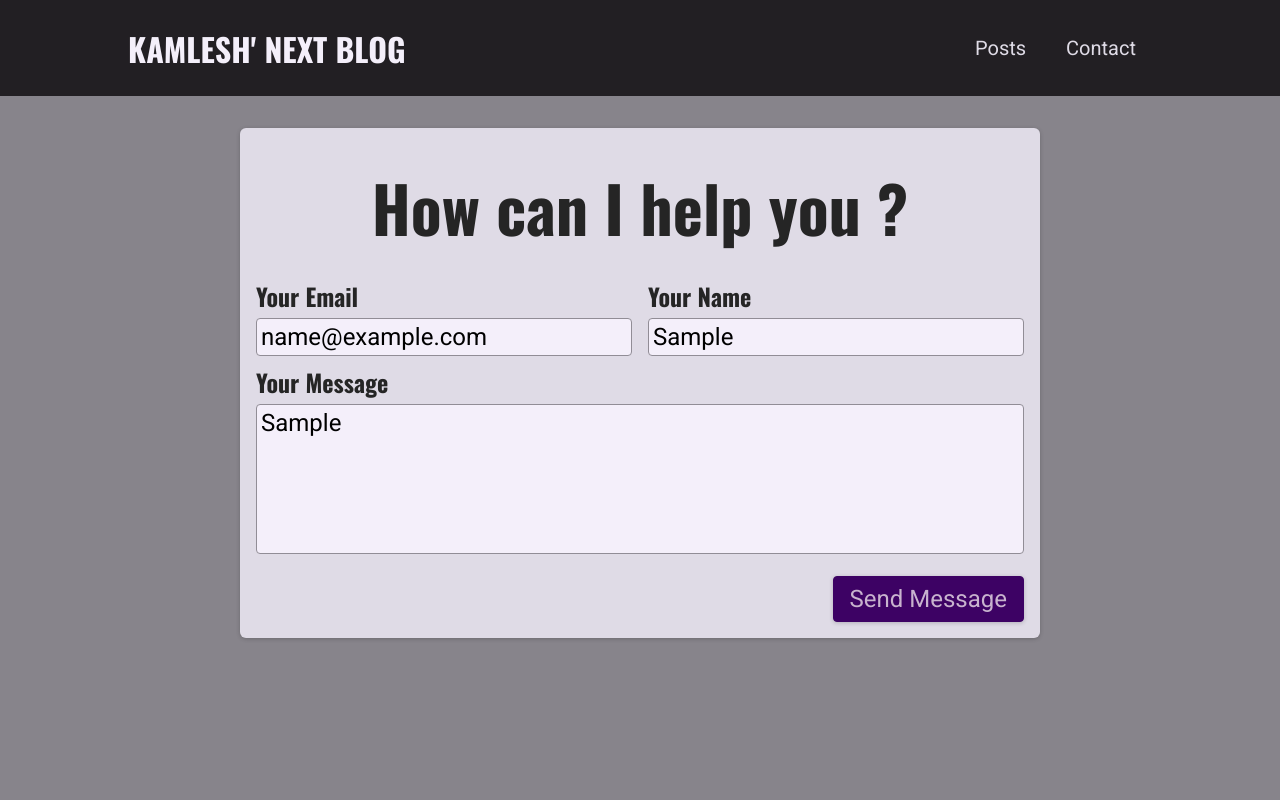
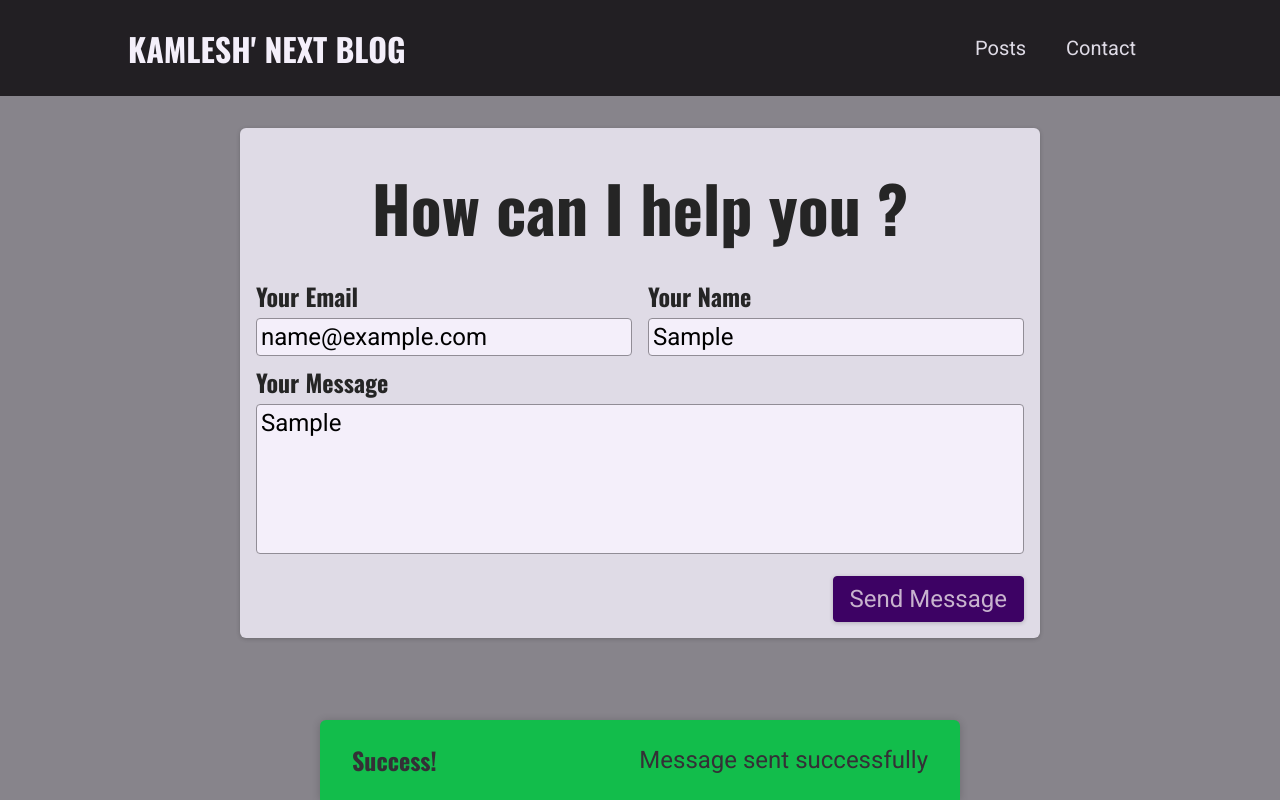
Before and after one commit to kamlesh-simbanic/blog-app-next-js, a Next.js app: page /contact in a window 1280 px wide. Both pictures are taken after typing "name@example.com", "Sample", "Sample" into the empty fields and a click on the button "Send Message". Built offline with nearby package versions, Linux system fonts and the light colour scheme; no server answers; the database is empty.

Commit message:
contact form done

```diff
--- a/components/contact/contact-form.js
+++ b/components/contact/contact-form.js
@@ -1,5 +1,6 @@
-import { useState } from "react";
+import { useEffect, useState } from "react";
 import classes from "./contact-form.module.css";
+import Notification from "../ui/notification";
 
 const initialContact = {
   name: "",
@@ -7,8 +8,39 @@
   message: "",
 };
 
+async function sendContactData(contact) {
+  const requestBody = JSON.stringify(contact);
+
+  const response = await fetch("/api/contact", {
+    method: "POST",
+    body: requestBody,
+    headers: {
+      "Content-Type": "application/json",
+    },
+  });
+
+  const data = response.json();
+
+  if (!response.ok) {
+    throw new Error(data.message || "Something went Wrong");
+  }
+}
+
 function ContactForm() {
   const [contact, setContact] = useState(initialContact);
+  const [requestStatus, setRequestStatus] = useState();
+  const [requestError, setRequestError] = useState();
+
+  useEffect(() => {
+    if (["success", "error"].includes(requestStatus)) {
+      const timer = setTimeout(() => {
+        setRequestStatus(null);
+        setRequestError(null);
+      }, 3000);
+
+      return () => clearTimeout(timer);
+    }
+  }, [requestStatus]);
 
   function onChangeHandler(event) {
     setContact((prevContact) => ({
@@ -17,18 +49,46 @@
     }));
   }
 
-  function sendMessageHandler(event) {
+  async function sendMessageHandler(event) {
     event.preventDefault();
 
-    const requestBody = JSON.stringify(contact);
+    setRequestStatus("pending");
 
-    fetch("/api/contact", {
-      method: "POST",
-      body: requestBody,
-      headers: {
-        "Content-Type": "application/json",
-      },
-    });
+    try {
+      await sendContactData(contact);
+      setContact(initialContact);
+    } catch (error) {
+      setRequestError(error.message);
+      setRequestStatus("error");
+    }
+
+    setRequestStatus("success");
+  }
+
+  let notification;
+
+  if (requestStatus === "pending") {
+    notification = {
+      status: "pending",
+      title: "Sending Message...",
+      message: "Your message on its way",
+    };
+  }
+
+  if (requestStatus === "success") {
+    notification = {
+      status: "success",
+      title: "Success!",
+      message: "Message sent successfully",
+    };
+  }
+
+  if (requestStatus === "error") {
+    notification = {
+      status: "error",
+      title: "Error!",
+      message: requestError,
+    };
   }
 
   return (
@@ -71,6 +131,13 @@
           <button>Send Message</button>
         </div>
       </form>
+      {notification && (
+        <Notification
+          title={notification.title}
+          status={notification.status}
+          message={notification.message}
+        />
+      )}
     </section>
   );
 }
--- /dev/null
+++ b/components/ui/notification.js
@@ -0,0 +1,28 @@
+import ReactDOM from 'react-dom';
+
+import classes from './notification.module.css';
+
+function Notification(props) {
+  const { title, message, status } = props;
+
+  let statusClasses = '';
+
+  if (status === 'success') {
+    statusClasses = classes.success;
+  }
+
+  if (status === 'error') {
+    statusClasses = classes.error;
+  }
+
+  const cssClasses = `${classes.notification} ${statusClasses}`;
+
+  return (
+    <div className={cssClasses}>
+      <h2>{title}</h2>
+      <p>{message}</p>
+    </div>
+  );
+}
+
+export default Notification;
--- /dev/null
+++ b/components/ui/notification.module.css
@@ -0,0 +1,43 @@
+.notification {
+  display: flex;
+  justify-content: space-between;
+  align-items: center;
+  color: var(--color-grey-100);
+  background-color: var(--color-grey-800);
+  padding: 0 var(--size-8);
+  box-shadow: 0 1px 8px rgba(0, 0, 0, 0.2);
+  position: fixed;
+  height: 5rem;
+  bottom: 0;
+  width: 100%;
+  left: 0;
+  border-top-right-radius: 0;
+  border-top-left-radius: 0;
+}
+
+.notification h2 {
+  font-size: var(--size-6);
+  margin: 0;
+}
+
+.notification p {
+  margin: 0;
+}
+
+.success {
+  background-color: var(--color-success-500);
+  color: var(--color-grey-800);
+}
+
+.error {
+  background-color: var(--color-error-500);
+}
+
+@media (min-width: 768px) {
+  .notification {
+    width: 40rem;
+    left: calc(50% - 20rem);
+    border-top-right-radius: 6px;
+    border-top-left-radius: 6px;
+  }
+}
```
